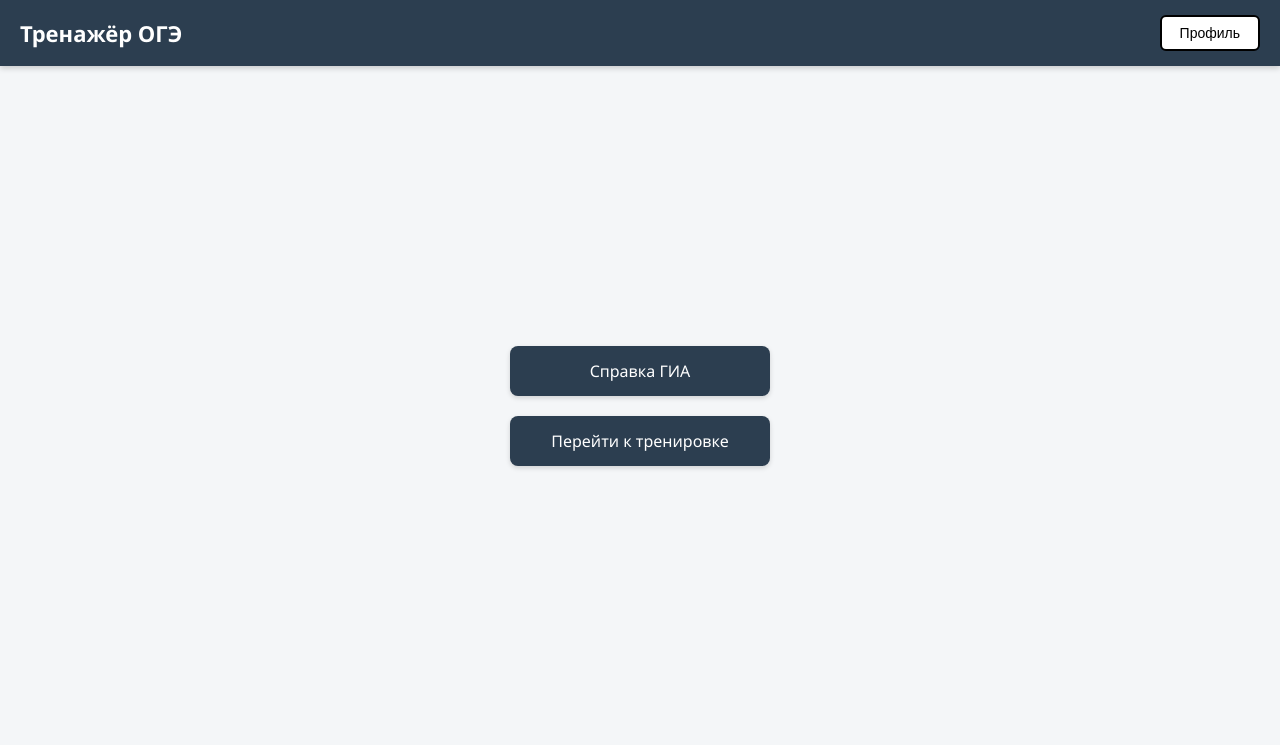
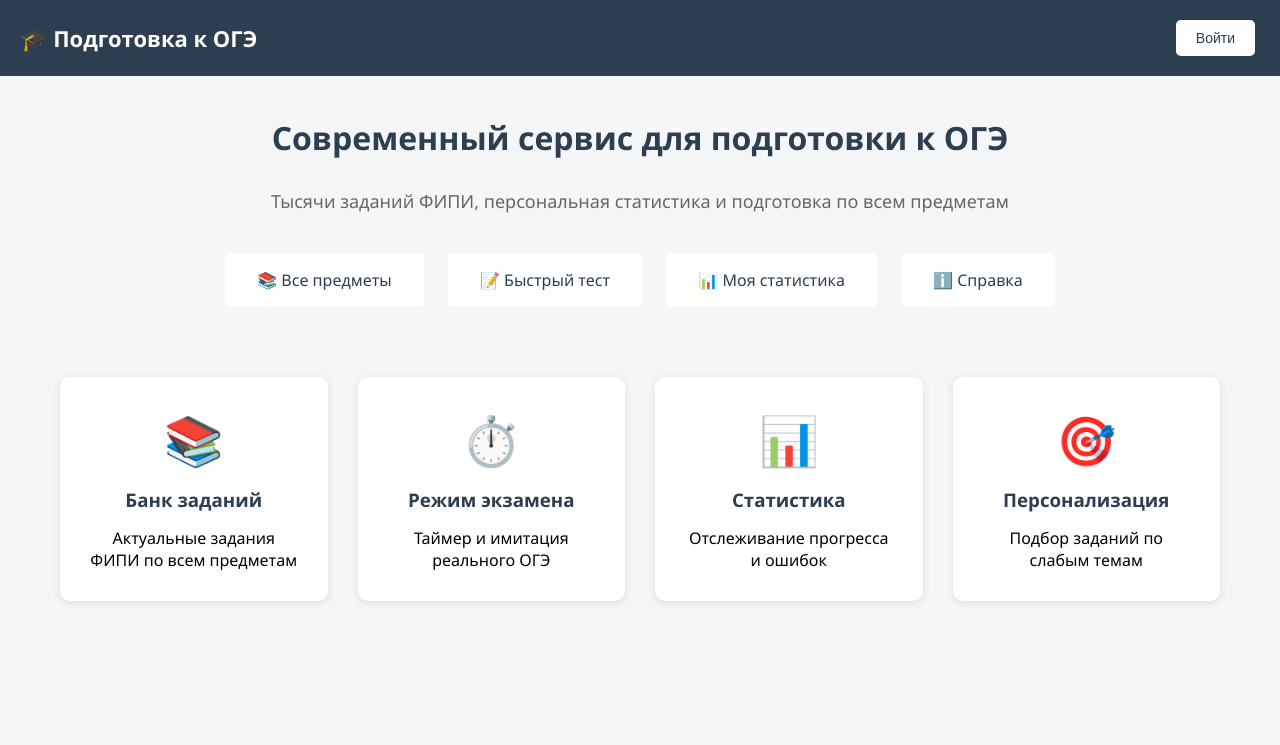
Before and after one commit to gdzimar127-coder/Project_for_LMS_3, a Flask app: page / in a window 1280 px wide. Shown: the top 745 px of the page. Run offline with Flask 3, Linux system fonts and the light colour scheme.

Commit message:
Update index_main.html

```diff
--- a/templates/index_main.html
+++ b/templates/index_main.html
@@ -3,134 +3,92 @@
 <head>
     <meta charset="UTF-8">
     <meta name="viewport" content="width=device-width, initial-scale=1.0">
-    <title>Тренажёр ОГЭ</title>
+    <title>Подготовка к ОГЭ</title>
     <style>
-        * { box-sizing: border-box; }
-        body { margin: 0; font-family: 'Segoe UI', Arial, sans-serif; background: #f4f6f8; }
-        header {
-            background: #2c3e50; color: white; padding: 15px 20px;
-            display: flex; justify-content: space-between; align-items: center;
-            box-shadow: 0 2px 6px rgba(0,0,0,0.2);
-        }
+        * { box-sizing: border-box; margin: 0; padding: 0; }
+        body { font-family: 'Segoe UI', Arial, sans-serif; background: #f4f6f8; }
+        header { background: #2c3e50; color: white; padding: 15px 20px; display: flex; justify-content: space-between; align-items: center; }
         .title { font-size: 22px; font-weight: 600; }
-        .profile-btn, .logout-btn {
-            background: white; border: 2px solid black; color: black;
-            padding: 8px 18px; cursor: pointer; border-radius: 6px;
-            font-size: 14px; font-weight: 500; transition: 0.2s;
-        }
-        .profile-btn:hover { background: #e9ecef; }
-        .logout-btn { border-color: white; color: white; background: transparent; }
-        .logout-btn:hover { background: rgba(255,255,255,0.15); }
-        .user-info { display: flex; align-items: center; gap: 12px; }
-        .flash {
-            background: #fff3cd; color: #856404; padding: 12px;
-            margin: 20px auto 0; max-width: 420px; border-radius: 6px;
-            text-align: center; border: 1px solid #ffeeba;
-        }
-        .main-actions {
-            display: flex; flex-direction: column; align-items: center;
-            justify-content: center; min-height: calc(100vh - 120px);
-            gap: 20px; padding: 20px;
-        }
-        .action-btn {
-            display: inline-block; background: #2c3e50; color: white;
-            padding: 14px 30px; text-decoration: none; border-radius: 8px;
-            font-size: 16px; font-weight: 500; width: 260px; text-align: center;
-            box-shadow: 0 2px 5px rgba(0,0,0,0.15); transition: background 0.2s, transform 0.1s;
-        }
-        .action-btn:hover { background: #34495e; transform: translateY(-2px); }
-        .modal {
-            display: none; position: fixed; inset: 0; background: rgba(0,0,0,0.5);
-            justify-content: center; align-items: center; z-index: 1000;
-        }
-        .modal-content {
-            background: white; padding: 24px; border-radius: 10px;
-            width: 340px; position: relative; box-shadow: 0 6px 16px rgba(0,0,0,0.2);
-        }
-        .close { position: absolute; top: 10px; right: 14px; cursor: pointer; font-size: 24px; color: #666; }
-        .tabs { display: flex; border-bottom: 2px solid #eee; margin-bottom: 20px; }
-        .tab {
-            flex: 1; padding: 12px; text-align: center; cursor: pointer;
-            color: #777; font-weight: 500; transition: 0.2s; background: none; border: none;
-        }
-        .tab.active { color: #2c3e50; border-bottom: 2px solid #2c3e50; }
-        .form-view { display: none; }
-        .form-view.active { display: block; animation: fadeIn 0.2s; }
-        @keyframes fadeIn { from { opacity: 0; } to { opacity: 1; } }
-        input {
-            width: 100%; padding: 10px; margin: 8px 0 14px;
-            border: 1px solid #ccc; border-radius: 6px; font-size: 14px;
-        }
-        button[type="submit"] {
-            width: 100%; padding: 10px; background: #2c3e50; color: white;
-            border: none; border-radius: 6px; cursor: pointer; font-size: 14px; font-weight: 500;
-        }
-        button[type="submit"]:hover { background: #34495e; }
+        .btn { padding: 10px 20px; border: none; border-radius: 5px; cursor: pointer; font-size: 14px; margin: 5px; text-decoration: none; display: inline-block; }
+        .btn-primary { background: white; color: #2c3e50; }
+        .btn-primary:hover { background: #e9ecef; }
+        .container { max-width: 1200px; margin: 0 auto; padding: 40px 20px; text-align: center; }
+        h1 { color: #2c3e50; margin-bottom: 30px; font-size: 32px; }
+        .actions { margin: 30px 0; }
+        .btn-large { padding: 16px 32px; font-size: 16px; margin: 10px; }
+        .features { margin-top: 60px; display: grid; grid-template-columns: repeat(auto-fit, minmax(250px, 1fr)); gap: 30px; }
+        .feature { background: white; padding: 30px; border-radius: 10px; box-shadow: 0 2px 8px rgba(0,0,0,0.1); }
+        .feature h3 { color: #2c3e50; margin: 15px 0; }
     </style>
 </head>
 <body>
     <header>
-        <div class="title">Тренажёр ОГЭ</div>
+        <div class="title">🎓 Подготовка к ОГЭ</div>
         {% if username %}
-            <div class="user-info">
-                <span>👤 {{ username }}</span>
-                <a href="{{ url_for('logout') }}"><button class="logout-btn">Выйти</button></a>
-            </div>
+        <div>
+            <span>👤 {{ username }}</span>
+            <a href="/logout" class="btn btn-primary" style="margin-left: 15px;">Выйти</a>
+        </div>
         {% else %}
-            <button class="profile-btn" id="openModal">Профиль</button>
+        <button class="btn btn-primary" onclick="document.getElementById('authModal').style.display='flex'">Войти</button>
         {% endif %}
     </header>
 
-    {% with messages = get_flashed_messages() %}
-        {% if messages %}
-            {% for msg in messages %}
-                <div class="flash">{{ msg }}</div>
-            {% endfor %}
-        {% endif %}
-    {% endwith %}
+    <div class="container">
+        <h1>Современный сервис для подготовки к ОГЭ</h1>
+        <p style="font-size: 18px; color: #666; margin-bottom: 30px;">
+            Тысячи заданий ФИПИ, персональная статистика и подготовка по всем предметам
+        </p>
 
-    <main class="main-actions">
-        <a href="/info" class="action-btn">Справка ГИА</a>
-        <a href="/training" class="action-btn">Перейти к тренировке</a>
-    </main>
+        <div class="actions">
+            <a href="/subjects" class="btn btn-primary btn-large">📚 Все предметы</a>
+            <a href="/training" class="btn btn-primary btn-large">📝 Быстрый тест</a>
+            <a href="/profile" class="btn btn-primary btn-large">📊 Моя статистика</a>
+            <a href="/info" class="btn btn-primary btn-large">ℹ️ Справка</a>
+        </div>
 
-    <div id="authModal" class="modal">
-        <div class="modal-content">
-            <span class="close" id="closeModal">&times;</span>
-            <div class="tabs">
-                <button class="tab active" data-view="login">Вход</button>
-                <button class="tab" data-view="register">Регистрация</button>
+        <div class="features">
+            <div class="feature">
+                <div style="font-size: 48px;">📚</div>
+                <h3>Банк заданий</h3>
+                <p>Актуальные задания ФИПИ по всем предметам</p>
             </div>
-            <div id="login-view" class="form-view active">
-                <form action="{{ url_for('login') }}" method="POST">
-                    <input type="text" name="username" placeholder="Логин" required autocomplete="username">
-                    <input type="password" name="password" placeholder="Пароль" required autocomplete="current-password">
-                    <button type="submit">Войти</button>
-                </form>
+            <div class="feature">
+                <div style="font-size: 48px;">⏱️</div>
+                <h3>Режим экзамена</h3>
+                <p>Таймер и имитация реального ОГЭ</p>
             </div>
-            <div id="register-view" class="form-view">
-                <form action="{{ url_for('register') }}" method="POST">
-                    <input type="text" name="username" placeholder="Придумайте логин" required autocomplete="username">
-                    <input type="password" name="password" placeholder="Придумайте пароль" required autocomplete="new-password">
-                    <button type="submit">Зарегистрироваться</button>
-                </form>
+            <div class="feature">
+                <div style="font-size: 48px;">📊</div>
+                <h3>Статистика</h3>
+                <p>Отслеживание прогресса и ошибок</p>
+            </div>
+            <div class="feature">
+                <div style="font-size: 48px;">🎯</div>
+                <h3>Персонализация</h3>
+                <p>Подбор заданий по слабым темам</p>
             </div>
         </div>
     </div>
 
-    <script>
-        const modal = document.getElementById('authModal');
-        document.getElementById('openModal').onclick = () => modal.style.display = 'flex';
-        document.getElementById('closeModal').onclick = () => modal.style.display = 'none';
-        window.onclick = (e) => { if (e.target === modal) modal.style.display = 'none'; };
-        document.querySelectorAll('.tab').forEach(tab => {
-            tab.addEventListener('click', () => {
-                document.querySelectorAll('.tab').forEach(t => t.classList.remove('active'));
-                document.querySelectorAll('.form-view').forEach(v => v.classList.remove('active'));
-                tab.classList.add('active');
-                document.getElementById(tab.dataset.view + '-view').classList.add('active');
-            });
-        });
-    </script>
+    {% if not username %}
+    <div id="authModal" style="display:none; position:fixed; inset:0; background:rgba(0,0,0,0.5); justify-content:center; align-items:center; z-index:1000;">
+        <div style="background:white; padding:30px; border-radius:10px; width:350px;">
+            <h2 style="margin-bottom:20px;">Вход / Регистрация</h2>
+            <form action="/login" method="POST" style="margin-bottom:20px;">
+                <input type="text" name="username" placeholder="Логин" required style="width:100%; padding:10px; margin:10px 0; border:1px solid #ccc; border-radius:5px;">
+                <input type="password" name="password" placeholder="Пароль" required style="width:100%; padding:10px; margin:10px 0; border:1px solid #ccc; border-radius:5px;">
+                <button type="submit" class="btn btn-primary" style="width:100%;">Войти</button>
+            </form>
+            <form action="/register" method="POST">
+                <input type="text" name="username" placeholder="Придумайте логин" required style="width:100%; padding:10px; margin:10px 0; border:1px solid #ccc; border-radius:5px;">
+                <input type="email" name="email" placeholder="Email (необязательно)" style="width:100%; padding:10px; margin:10px 0; border:1px solid #ccc; border-radius:5px;">
+                <input type="password" name="password" placeholder="Пароль (мин. 6 символов)" required style="width:100%; padding:10px; margin:10px 0; border:1px solid #ccc; border-radius:5px;">
+                <button type="submit" class="btn btn-primary" style="width:100%;">Зарегистрироваться</button>
+            </form>
+            <button onclick="document.getElementById('authModal').style.display='none'" class="btn" style="width:100%; margin-top:10px; background:#95a5a6; color:white;">Закрыть</button>
+        </div>
+    </div>
+    {% endif %}
 </body>
 </html>
```
